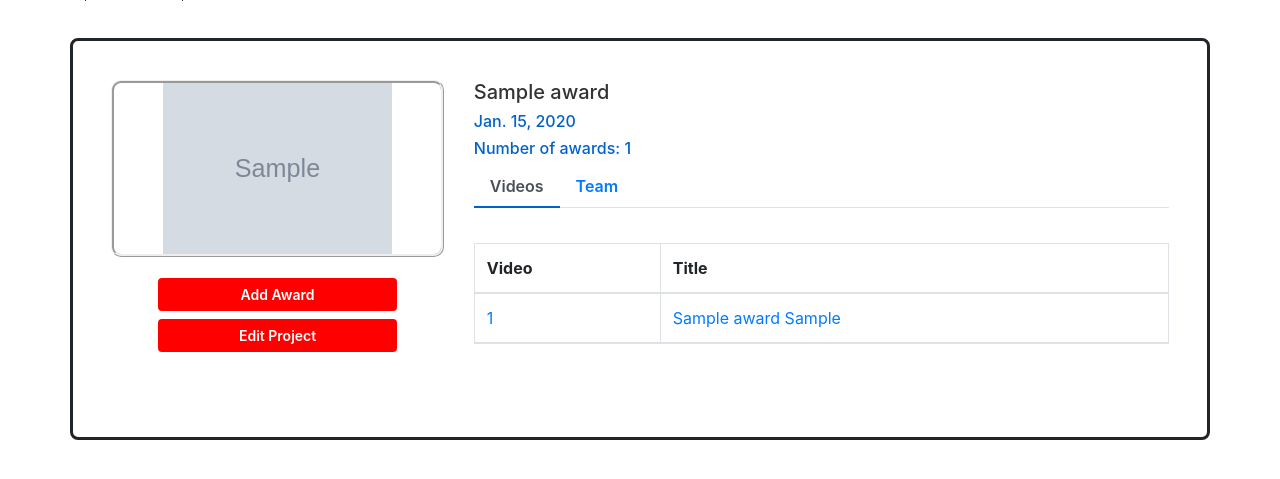
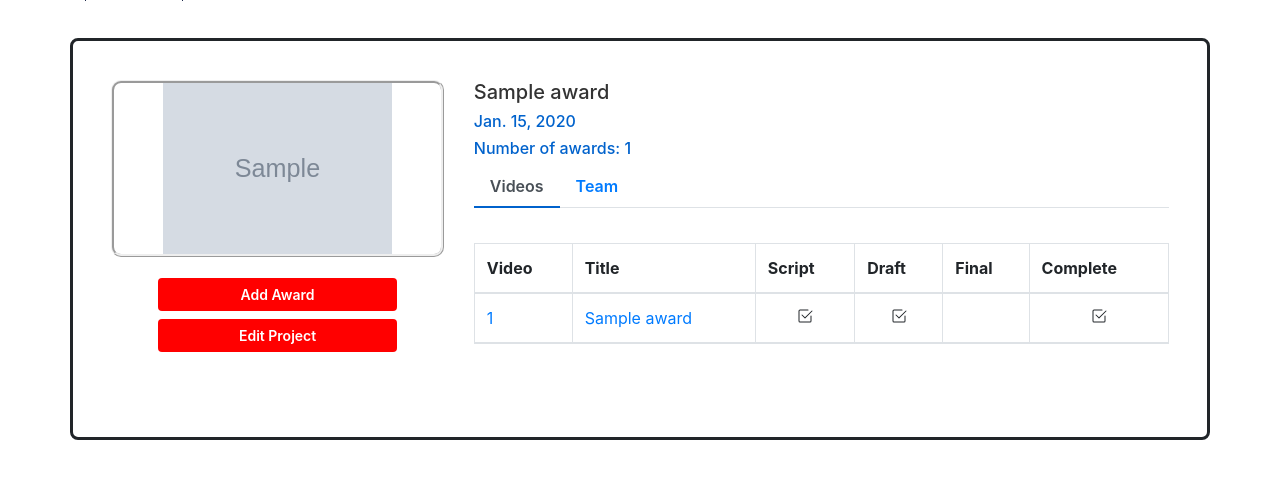
Before and after one commit to imnotberg/vcmproduction, a Django app: page /org/1/awards/1 in a window 1280 px wide. Shown: the part 64-543 px from the top of the page. Run offline with Django 3.2, Linux system fonts and the light colour scheme; a user stored in the database is signed in; tables that the repository leaves empty hold one stand-in row (values such as "Sample post"); grey boxes marked "Sample" are stand-in pictures; some libraries are stand-ins or nearby versions.

Commit message:
changes made

```diff
--- a/project/models.py
+++ b/project/models.py
@@ -271,6 +271,7 @@ class Award(models.Model):
     __original_script = None
     __original_draft = None
     __original_final = None
+    complete =  models.BooleanField(default=False)
 
     def __str__(self):
         return f"{self.awards.organization.name} {self.awards.project_name} {str(self.award_number)} {self.award_name}"
--- a/project/templates/project/awards_detail.html
+++ b/project/templates/project/awards_detail.html
@@ -45,13 +45,51 @@
                                         <tr>
                                             <th>Video</th>
                                             <th>Title</th>
-
+                                            <th>Script</th>
+                                            <th>Draft</th>
+                                            <th>Final</th>
+                                            <th>Complete</th>
                                         </tr>
                                         {% for v in object.awards_list %}
                                         <tr>
                                             <td><a href="{% url 'project:award_detail' org_id=v.awards.organization.id awards_id=v.awards.id pk=v.pk %}">{{v.award_number}}</a></td>
-                                            <td><a href="{% url 'project:award_detail' org_id=v.awards.organization.id awards_id=v.awards.id pk=v.pk %}">{{v.award_name}} {{v.award_project}}</a></td>
-
+                                            <td><a href="{% url 'project:award_detail' org_id=v.awards.organization.id awards_id=v.awards.id pk=v.pk %}">{{v.award_name}}</a></td>
+                                            {% if v.script is not None and v.draft != '#' %}
+                                            <td style="text-align: center"><svg width="1em" height="1em" viewBox="0 0 16 16" class="bi bi-check2-square" fill="currentColor" xmlns="http://www.w3.org/2000/svg">
+                                            <path fill-rule="evenodd" d="M15.354 2.646a.5.5 0 0 1 0 .708l-7 7a.5.5 0 0 1-.708 0l-3-3a.5.5 0 1 1 .708-.708L8 9.293l6.646-6.647a.5.5 0 0 1 .708 0z"/>
+  <path fill-rule="evenodd" d="M1.5 13A1.5 1.5 0 0 0 3 14.5h10a1.5 1.5 0 0 0 1.5-1.5V8a.5.5 0 0 0-1 0v5a.5.5 0 0 1-.5.5H3a.5.5 0 0 1-.5-.5V3a.5.5 0 0 1 .5-.5h8a.5.5 0 0 0 0-1H3A1.5 1.5 0 0 0 1.5 3v10z"/>
+                                            </svg>
+                                           </td>
+                                           {% else %}
+                                           <td></td>
+                                           {% endif %}
+                                           {% if v.draft is not None and v.draft != '#' %}
+                                            <td style="text-align: center"><svg width="1em" height="1em" viewBox="0 0 16 16" class="bi bi-check2-square" fill="currentColor" xmlns="http://www.w3.org/2000/svg">
+                                            <path fill-rule="evenodd" d="M15.354 2.646a.5.5 0 0 1 0 .708l-7 7a.5.5 0 0 1-.708 0l-3-3a.5.5 0 1 1 .708-.708L8 9.293l6.646-6.647a.5.5 0 0 1 .708 0z"/>
+  <path fill-rule="evenodd" d="M1.5 13A1.5 1.5 0 0 0 3 14.5h10a1.5 1.5 0 0 0 1.5-1.5V8a.5.5 0 0 0-1 0v5a.5.5 0 0 1-.5.5H3a.5.5 0 0 1-.5-.5V3a.5.5 0 0 1 .5-.5h8a.5.5 0 0 0 0-1H3A1.5 1.5 0 0 0 1.5 3v10z"/>
+                                            </svg>
+                                           </td>
+                                           {% else %}
+                                           <td></td>
+                                           {% endif %}
+                                           {% if v.final is not None and v.draft != '#' %}
+                                            <td style="text-align: center"><svg width="1em" height="1em" viewBox="0 0 16 16" class="bi bi-check2-square" fill="currentColor" xmlns="http://www.w3.org/2000/svg">
+                                            <path fill-rule="evenodd" d="M15.354 2.646a.5.5 0 0 1 0 .708l-7 7a.5.5 0 0 1-.708 0l-3-3a.5.5 0 1 1 .708-.708L8 9.293l6.646-6.647a.5.5 0 0 1 .708 0z"/>
+  <path fill-rule="evenodd" d="M1.5 13A1.5 1.5 0 0 0 3 14.5h10a1.5 1.5 0 0 0 1.5-1.5V8a.5.5 0 0 0-1 0v5a.5.5 0 0 1-.5.5H3a.5.5 0 0 1-.5-.5V3a.5.5 0 0 1 .5-.5h8a.5.5 0 0 0 0-1H3A1.5 1.5 0 0 0 1.5 3v10z"/>
+                                            </svg>
+                                           </td>
+                                           {% else %}
+                                           <td></td>
+                                           {% endif %}
+                                           {% if v.complete == True %}
+                                            <td style="text-align: center"><svg width="1em" height="1em" viewBox="0 0 16 16" class="bi bi-check2-square" fill="currentColor" xmlns="http://www.w3.org/2000/svg">
+                                            <path fill-rule="evenodd" d="M15.354 2.646a.5.5 0 0 1 0 .708l-7 7a.5.5 0 0 1-.708 0l-3-3a.5.5 0 1 1 .708-.708L8 9.293l6.646-6.647a.5.5 0 0 1 .708 0z"/>
+  <path fill-rule="evenodd" d="M1.5 13A1.5 1.5 0 0 0 3 14.5h10a1.5 1.5 0 0 0 1.5-1.5V8a.5.5 0 0 0-1 0v5a.5.5 0 0 1-.5.5H3a.5.5 0 0 1-.5-.5V3a.5.5 0 0 1 .5-.5h8a.5.5 0 0 0 0-1H3A1.5 1.5 0 0 0 1.5 3v10z"/>
+                                            </svg>
+                                           </td>
+                                           {% else %}
+                                           <td></td>
+                                           {% endif %}
                                         </tr>
                                         {% endfor %}
                                     </thead>
--- a/project/views.py
+++ b/project/views.py
@@ -372,7 +372,7 @@ class AwardDetailView(DetailView):
 class AwardUpdateView(UpdateView):
     model = Award
     template_name = 'project/award_update_form.html'
-    fields = ['award_number', 'award_name', 'award_description', 'award_winner', 'award_project','award_comments','script','draft','final_draft']
+    fields = ['award_number', 'award_name', 'award_description', 'award_winner', 'award_project','award_comments','script','draft','final_draft','complete']
     help_text = {'script':'http://'}
     widgets = {
         'award_winner':forms.Textarea
```
Also changed, not shown: project/migrations/0012_award_complete.py (added).
